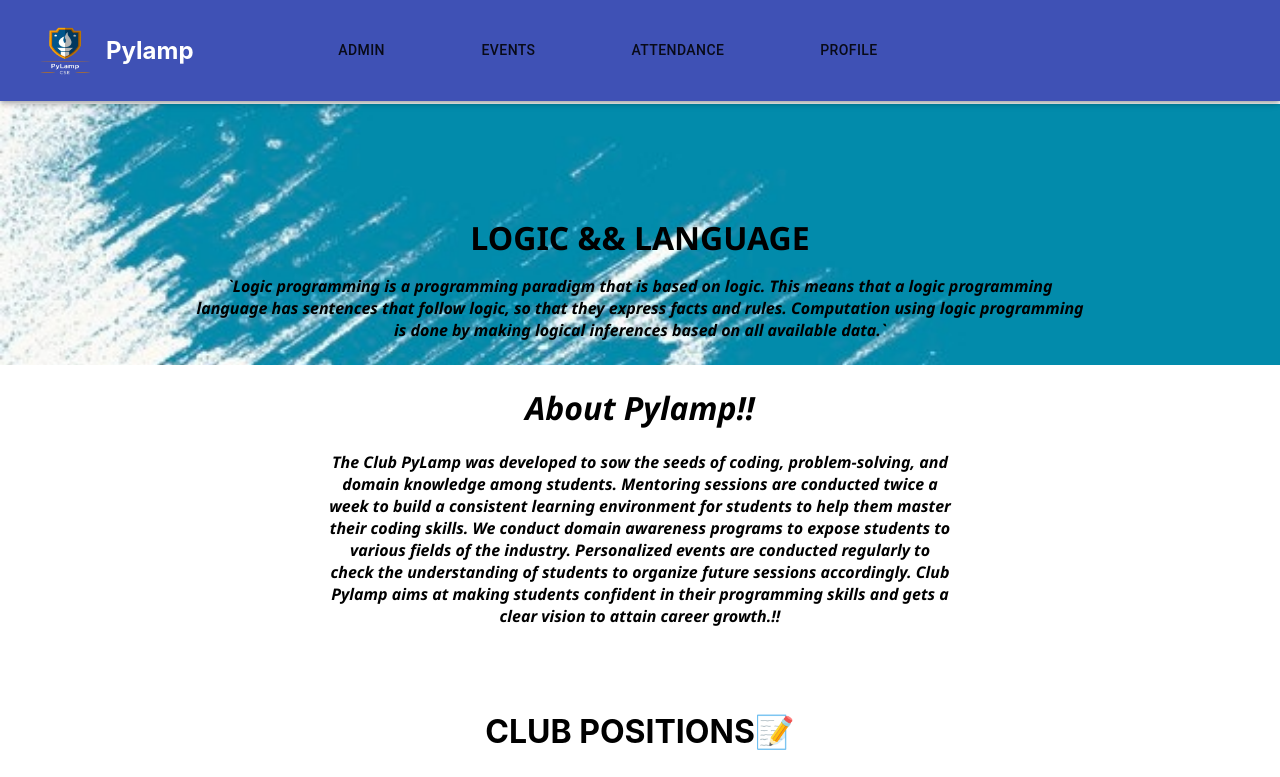
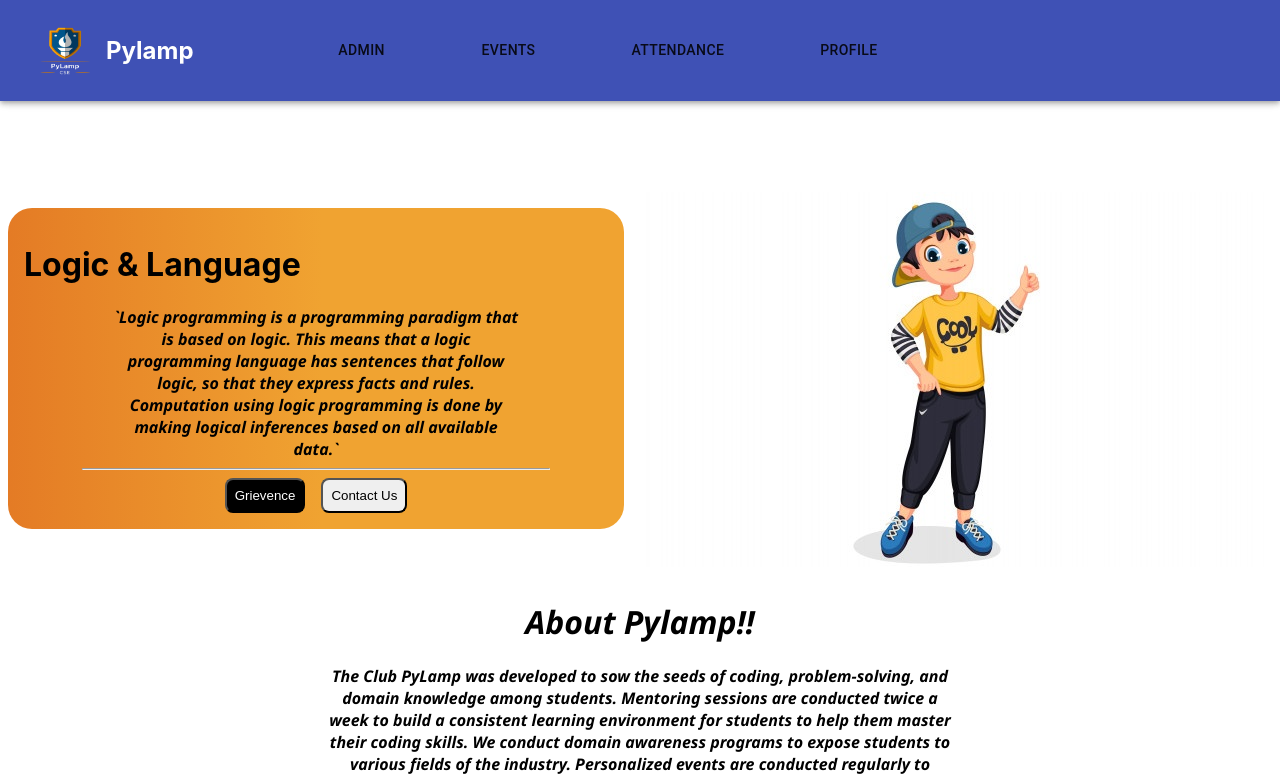
Before and after one commit to Tharunkumar001/pylampDomainRealm, a Next.js app: page / in a window 1280 px wide. Shown: the top 777 px of the page. Built offline with nearby package versions, Linux system fonts and the light colour scheme.

Commit message:
ui update

```diff
--- a/pages/index.js
+++ b/pages/index.js
@@ -1,10 +1,11 @@
 import Head from 'next/head';
+import Image from 'next/image';
 import styles from '../styles/Home.module.css';
 import { useEffect,} from 'react';
 import YouTube from "@material-ui/icons/YouTube";
 import LinkedIn from "@material-ui/icons/LinkedIn";
 import Instagram from "@material-ui/icons/Instagram";
-import { Card, Grid,} from '@material-ui/core';
+import { Button, Card, Grid, Hidden,} from '@material-ui/core';
 import { AppBar } from '@material-ui/core';
 import { Toolbar } from '@material-ui/core';
 import Navbar from "../pages/Navbar";
@@ -12,7 +13,7 @@ import ScrollAnimation from 'react-animate-on-scroll';
 import Aos from "aos";
 import "aos/dist/aos.css";
 import HomeCard from "../pages/autoMate/HomeCard";
-
+import Gif from "../public/boyGif.jpg";
 export default function HomePage(props) {
 
     useEffect(() => {
@@ -101,12 +102,39 @@ return (
 
         <ScrollAnimation animateIn="fadeIn">
             <div className={styles.firstDiv}  data-aos="fade-up">
-                    <h1 className={styles.headerDiv} >LOGIC && LANGUAGE</h1>
-                    <p className={styles.motoDiv} >
+            <Grid container spacing={2}>
+                <Grid xs={12} md={6} sm={6}>
+                    <div className={styles.logicCard}>
+                        <h1 >Logic & Language</h1>
+                        <p className={styles.motoDiv}>
                         `Logic programming is a programming paradigm that is based on logic.
                         This means that a logic programming language has sentences that follow logic, so that they express facts and rules.
                         Computation using logic programming is done by making logical inferences based on all available data.`
-                    </p>
+                        </p><hr style={{width:"80%", fontWeight:"bold"}}/>
+
+                        <div className={styles.logicBtns}>
+                            <button style={{
+                                borderRadius:"0.5rem",
+                                backgroundColor:"black",
+                                color:"white",
+                                padding:"0.5rem"
+                            }}>Grievence</button>
+                            <button style={{
+                                borderRadius:"0.5rem",
+                                color:"black",
+                                padding:"0.5rem"
+                            }}>Contact Us</button>
+                        </div>
+                    </div>
+                </Grid>
+                <Hidden xsDown>
+                    <Grid xs={12} md={6} sm={6}>
+                        <Image src={Gif} alt="gif"/>
+                    </Grid>
+                </Hidden>
+            </Grid>
+
+
             </div>
             </ScrollAnimation>
         <ScrollAnimation animateIn="fadeIn">
--- a/styles/Home.module.css
+++ b/styles/Home.module.css
@@ -6,9 +6,34 @@
   align-items: center;
   z-index: 2;
 }
+
+.logicCard{
+  margin: 1rem;
+  background-image: linear-gradient(to right, #e47b25 0%, #f0a331  51%, #f0a331  100%);
+  border-radius: 1.5rem;
+  padding: 1rem;
+}
+
+.logicBtns{
+  display: flex;
+  flex-direction: row;
+  gap: 1rem;
+  justify-content: center;
+  align-items: center;
+}
+
+.grievenceBtn{
+  color:"white";
+  border: 1rem solid black;
+  border-radius: 1.5rem;
+  background-color: black;
+}
+
+.contactBtn{
+
+}
 .firstDiv{
   padding-top: 6rem;
-  background-image: url("../public//grunge-paint-background_1409-1337.jpg");
   /* background-color: black; */
   color:black;
   background-size: cover;
@@ -453,7 +478,7 @@
   width: 80%;
   margin: 1rem;
   height: fit-content;
-  background: linear-gradient(135deg, rgb(136, 126, 127) 0%, rgba(186, 39, 55, 1) 51%, rgba(239, 197, 202, 1) 51%, rgba(239, 197, 202, 1) 100%);
+  background: linear-gradient(135deg, rgba(186, 39, 55, 1) 0%, rgba(186, 39, 55, 1) 51%, rgba(239, 197, 202, 1) 51%, rgba(239, 197, 202, 1) 100%);
   margin-right: auto;
   margin-left: auto;
 }
```
Also changed, not shown: public/boyGif.jpg (added), public/girlGif.jpg (added).
